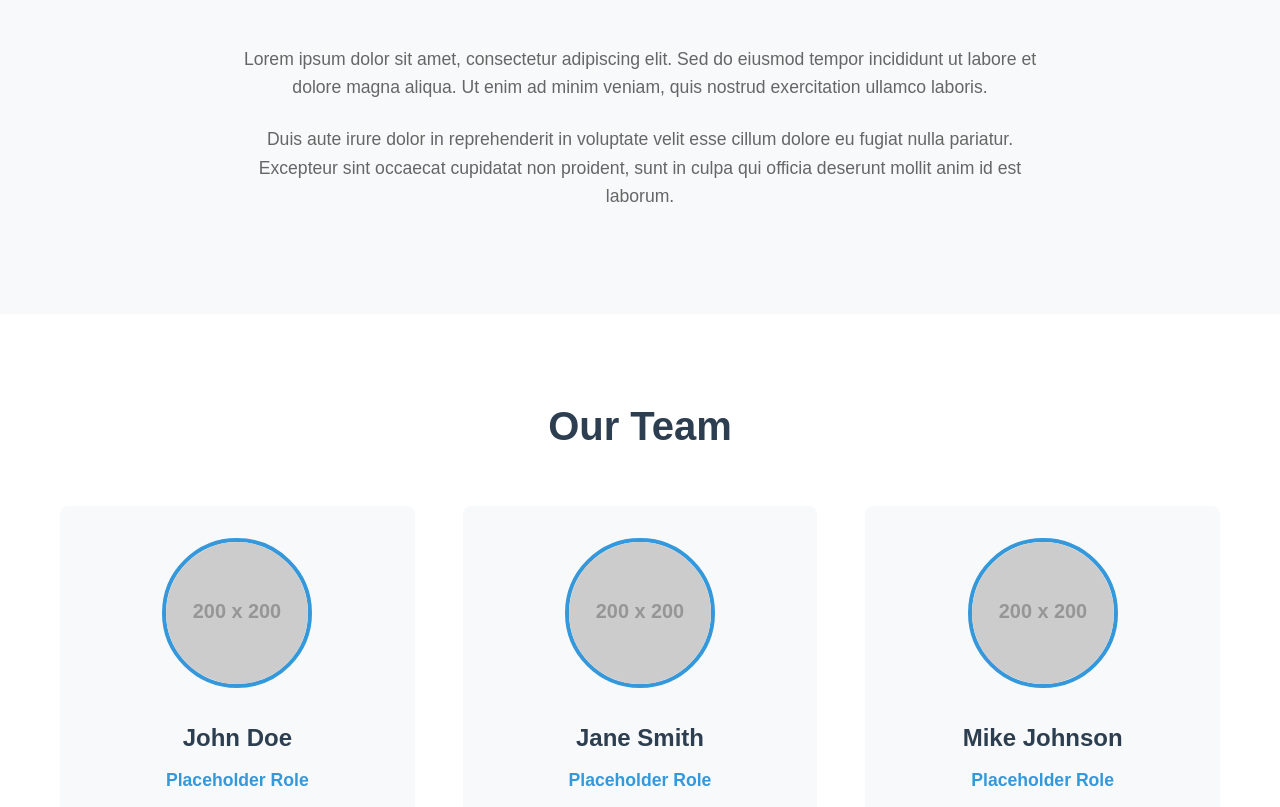
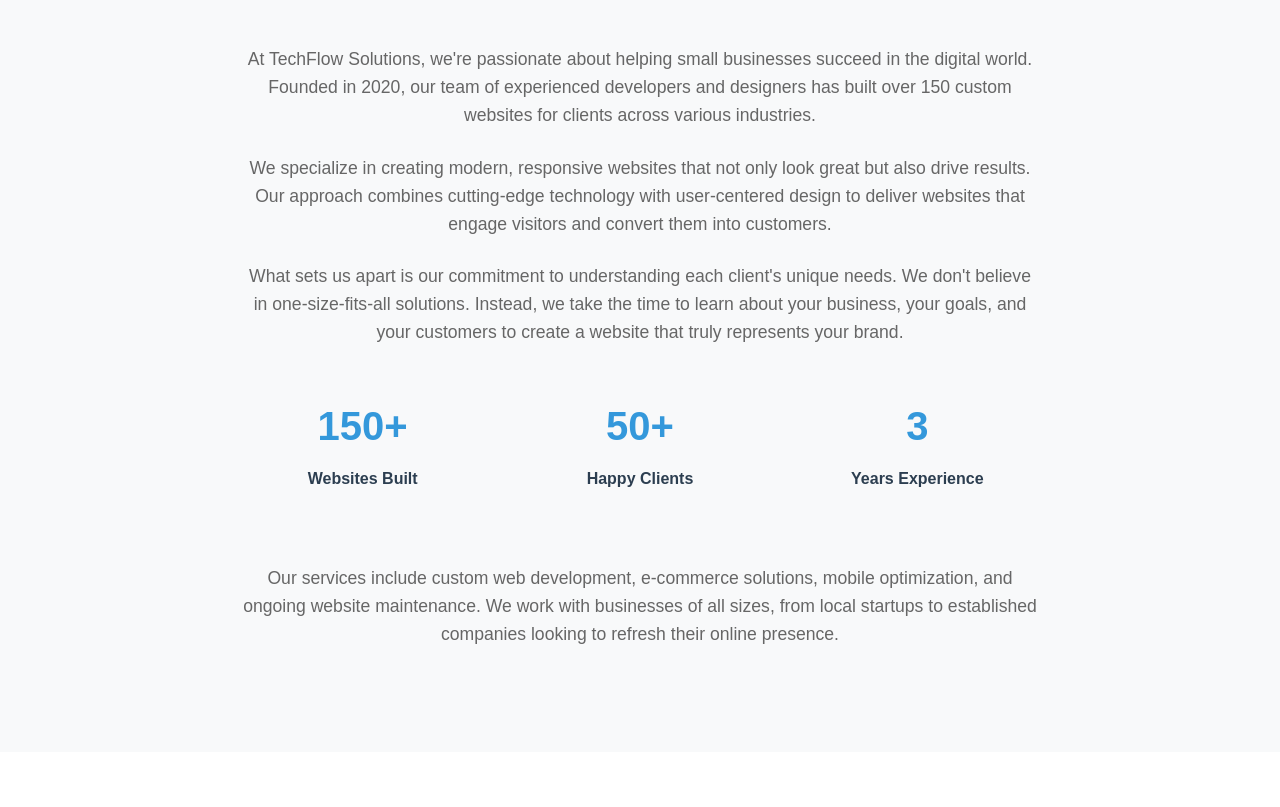
Before and after one commit to Alexbaker10/Assignment-2-GitHub-Collaboration-and-Deployment, a plain HTML site: page index.html in a window 1280 px wide. Shown: the part 552-1359 px from the top of the page. Drawn offline with Linux system fonts and the light colour scheme; placeholder pictures from the web are drawn by us.

Commit message:
Update About section with team info (#1)
Co-authored-by: Alexbaker10 <alexwbaker3@gmail.com>

```diff
--- a/index.html
+++ b/index.html
@@ -35,13 +35,32 @@
         <div class="container">
             <h2>About Us</h2>
             <div class="about-content">
-                <!-- PLACEHOLDER: About content will be replaced in the assignment -->
-                <p>Lorem ipsum dolor sit amet, consectetur adipiscing elit. Sed do eiusmod tempor incididunt ut labore et dolore magna aliqua. Ut enim ad minim veniam, quis nostrud exercitation ullamco laboris.</p>
-                <p>Duis aute irure dolor in reprehenderit in voluptate velit esse cillum dolore eu fugiat nulla pariatur. Excepteur sint occaecat cupidatat non proident, sunt in culpa qui officia deserunt mollit anim id est laborum.</p>
-                <!-- END PLACEHOLDER -->
-            </div>
-        </div>
-    </section>
+                <!-- This needs to be added into the about section to replace the placeholder text -->
+                <p>At TechFlow Solutions, we're passionate about helping small businesses succeed in the digital world. Founded in 2020, our team of experienced developers and designers has built over 150 custom websites for clients across various industries.</p>
+
+                <p>We specialize in creating modern, responsive websites that not only look great but also drive results. Our approach combines cutting-edge technology with user-centered design to deliver websites that engage visitors and convert them into customers.</p>
+
+                <p>What sets us apart is our commitment to understanding each client's unique needs. We don't believe in one-size-fits-all solutions. Instead, we take the time to learn about your business, your goals, and your customers to create a website that truly represents your brand.</p>
+
+                <div class="team-stats">
+                    <div class="stat">
+                        <h3>150+</h3>
+                        <p>Websites Built</p>
+                    </div>
+                    <div class="stat">
+                        <h3>50+</h3>
+                        <p>Happy Clients</p>
+                    </div>
+                    <div class="stat">
+                        <h3>3</h3>
+                        <p>Years Experience</p>
+                    </div>
+                </div>
+
+                <p>Our services include custom web development, e-commerce solutions, mobile optimization, and ongoing website maintenance. We work with businesses of all sizes, from local startups to established companies looking to refresh their online presence.</p>
+                    </div>
+                </div>
+                </section>
 
     <!-- Team Section -->
     <section id="team" class="team">
```
